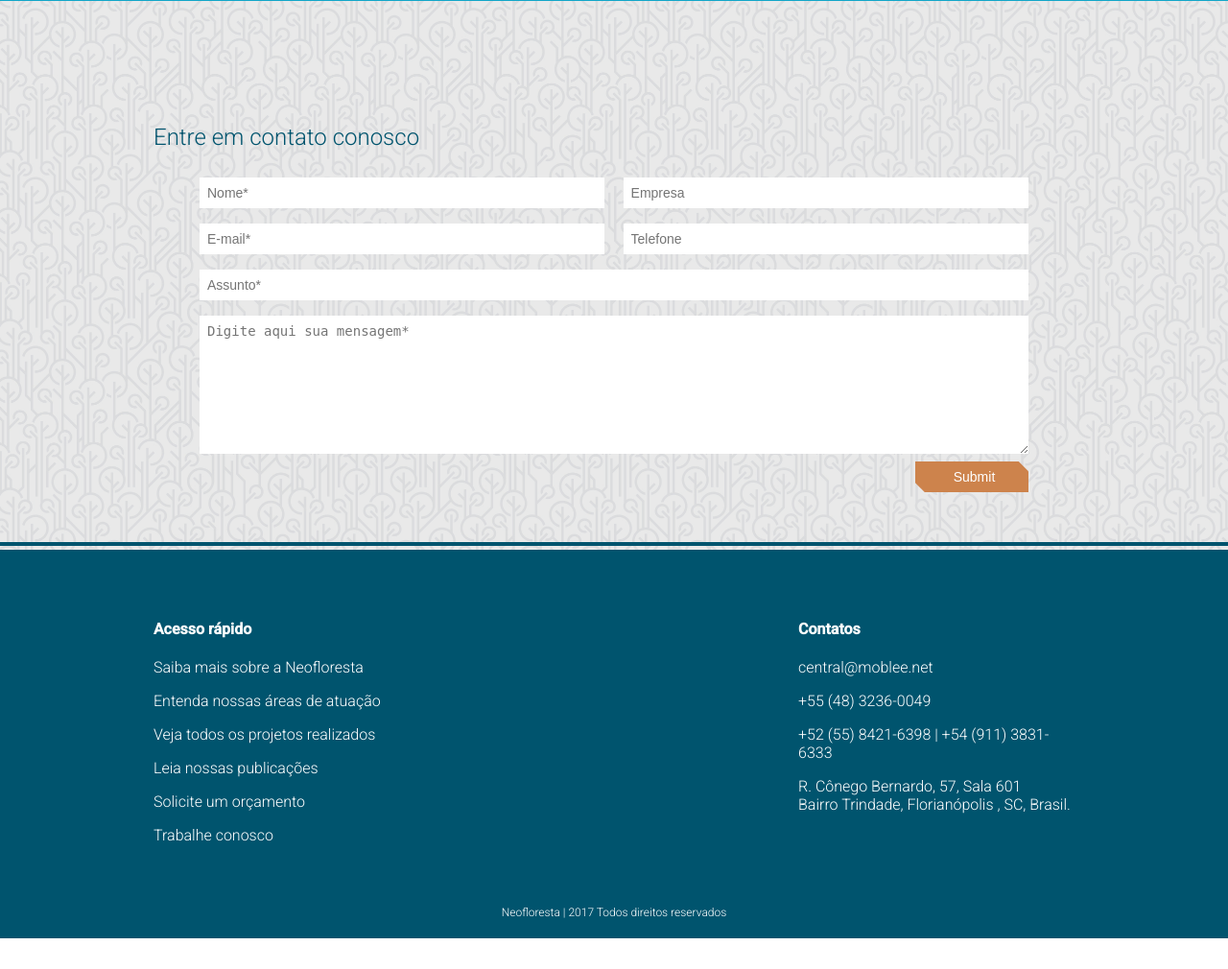
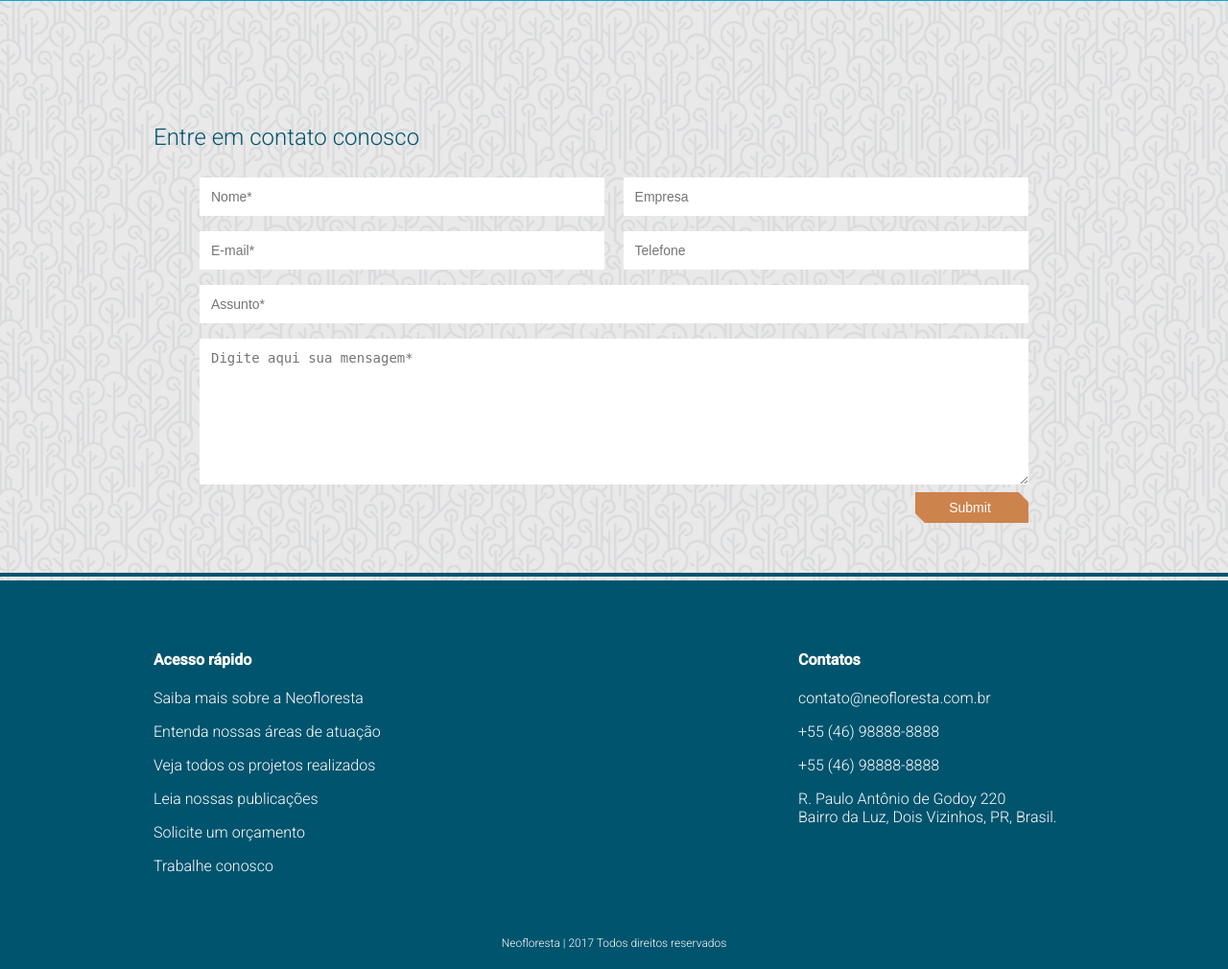
Before and after one commit to luckasfrigo/luckasfrigo.github.io, a PHP site: page / in a window 1280 px wide. Shown: the part 2108-3118 px from the top of the page at 96% size. Before the commit the page ends 3086 px from the top, so only its background shows below. Run offline with PHP 8.4, Linux system fonts and the light colour scheme.

Commit message:
Ajusta css responsivo da neofloresta

```diff
--- a/neofloresta/css/style.css
+++ b/neofloresta/css/style.css
@@ -303,35 +309,83 @@ footer {
         color: #00546e;
     }
 
-    #contact input,
-    #contact textarea {
+    #contact .input-field {
+        position: relative;
         display: block;
         width: 90%;
-        border: none;
-        padding: 8px;
         margin: 8px 5%;
         font-size: 14px;
         float: left;
+        overflow: hidden;
     }
 
-    #contact input.half {
+        #contact input,
+        #contact textarea {
+            border: none;
+            padding: 12px;
+            display: block;
+            font-size: 14px;
+            font-weight: 300;
+        }
+
+        .input-field input,
+        .input-field textarea {
+            width: 100%;
+        }
+
+        .input-field label {
+            position: absolute;
+            top: 0;
+            left: 0;
+            right: 0;
+            bottom: 0;
+            color: #aaa;
+            padding: 8px;
+            font-size: 16px;
+            font-weight: 300;
+            color: transparent;
+            pointer-events: none;
+        }
+
+            .input-field>input:focus + label,
+            .input-field>textarea:focus + label {
+                font-size: 12px;
+                padding: 2px;
+            }
+
+            #contact .input-field label::after {
+                content: "";
+                display: block;
+                position: absolute;
+                bottom: 0;
+                left: 0;
+                height: 3px;
+                width: 0;
+                background: #00546e;
+            }
+
+            #contact .input-field>input:focus + label::after,
+            #contact .input-field>textarea:focus + label::after {
+                width: 100%;
+                transition: width .2s ease-out;
+            }
+
+    #contact .half {
         width: 44%;
         margin-right: 1%;
     }
 
-    #contact input.half:nth-of-type(2n) {
+    #contact .input-field.half:nth-of-type(2n) {
         margin-left: 1%;
     }
 
     #contact input:focus,
     #contact textarea:focus {
         outline: none;
-        padding-bottom: 6px;
-        border-bottom: 2px solid #00546e;
     }
 
     #contact .action_button {
-        padding: 0 16px 0 12px;
+        padding: 8px 16px 8px 12px;
         float: right;
         margin-right: 5%;
     }
@@ -389,17 +443,45 @@ footer {
     z-index: 1;
     margin-bottom: 64px;
 }
+    .action_button:hover {
+        text-decoration: none;
+    }
 
     .action_button::before {
-        content: '';
-        height: 120%;
+        content: "";
+        position: absolute;
         transform: skewX(45deg);
         width: 110%;
-        position: absolute;
+        height: 120%;
         top: -10%;
         left: -5%;
         background-color: #cd834c;
         z-index: -1;
+    }
+
+    .action_button::after {
+        content: "";
+        position: absolute;
+        z-index: -1;
+        width: 110%;
+        height: 120%;
+        top: -10%;
+        left: -5%;
+        background: #00546e;
+        transform: skewX(45deg) scaleX(0);
+        transition-property: transform;
+        transform-origin: 0 50%;
+        transition-duration: .2s;
+        transition-timing-function: ease-out;
+    }
+
+    .action_button:hover::after {
+        transform: skewX(45deg) scaleX(1);
+    }
+
+    .action_button:active::after {
+        transform: skewX(45deg) scaleX(1);
+        background: #00445e;
     }
 
 .parallax {
--- a/neofloresta/index.html
+++ b/neofloresta/index.html
@@ -89,12 +89,30 @@
         <section id="contact">
             <h2>Entre em contato conosco</h2>
             <form>
-                <input name="nome" class="half" placeholder="Nome*">
-                <input name="empresa" class="half" placeholder="Empresa">
-                <input name="email" class="half" placeholder="E-mail*">
-                <input name="telefone" class="half" placeholder="Telefone">
-                <input name="assunto" placeholder="Assunto*">
-                <textarea name="conteudo" placeholder="Digite aqui sua mensagem*" rows="8"></textarea>
+                <div class="input-field half">
+                    <input id="nome" name="nome" type="text" placeholder="Nome*">
+                    <label for="nome" class="">Nome</label>
+                </div>
+                <div class="input-field half">
+                    <input id="empresa" name="empresa" placeholder="Empresa">
+                    <label for="empresa" class="">Empresa</label>
+                </div>
+                <div class="input-field half">
+                    <input id="email" name="email" placeholder="E-mail*" >
+                    <label for="email" class="">E-mail</label>
+                </div>
+                <div class="input-field half">
+                    <input id="telefone" name="telefone" placeholder="Telefone">
+                    <label for="telefone" class="">Telefone</label>
+                </div>
+                <div class="input-field">
+                    <input id="assunto" name="assunto" placeholder="Assunto*">
+                    <label for="assunto" class="">Assunto</label>
+                </div>
+                <div class="input-field">
+                    <textarea id="conteudo" name="conteudo" rows="8" placeholder="Digite aqui sua mensagem*"></textarea>
+                    <label for="conteudo" class="">Digite aqui sua mensagem</label>
+                </div>
                 <div class="action_button">
                     <input type="submit">
                 </div>
@@ -102,6 +120,14 @@
         </section>
 
         <footer>
+            <div id="contact_info">
+                <h4>Contatos</h4>
+                <p>contato@neofloresta.com.br</p>
+                <p>+55 (46) 98888-8888</p>
+                <p>+55 (46) 98888-8888</p>
+                <address>R. Paulo Antônio de Godoy 220<br>
+                Bairro da Luz, Dois Vizinhos, PR, Brasil.</address>
+            </div>
             <div id="fast_access">
                 <h4>Acesso rápido</h4>
                 <nav>
@@ -114,14 +140,6 @@
                     </ul>
                 </nav>
             </div>
-            <div id="contact_info">
-                <h4>Contatos</h4>
-                <p>central@moblee.net</p>
-                <p>+55 (48) 3236-0049</p>
-                <p>+52 (55) 8421-6398 | +54 (911) 3831-6333</p>
-                <address>R. Cônego Bernardo, 57, Sala 601<br>
-                Bairro Trindade, Florianópolis , SC, Brasil.</address>
-            </div>
             <small>Neofloresta | 2017 Todos direitos reservados</small>
         </footer>
     </body>
```
Also changed, not shown: other parts of neofloresta/css/style.css (+97 -11 lines).
